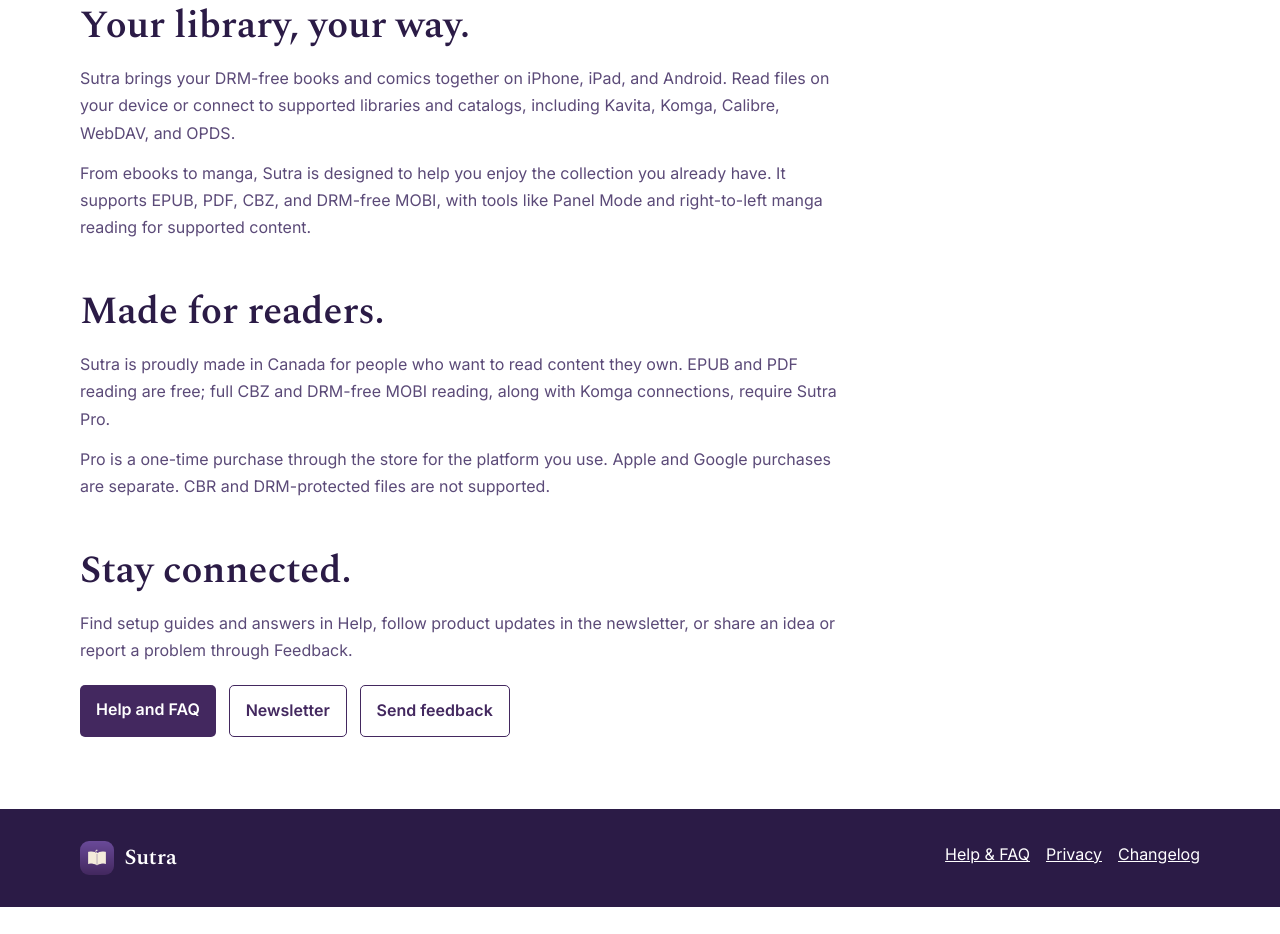
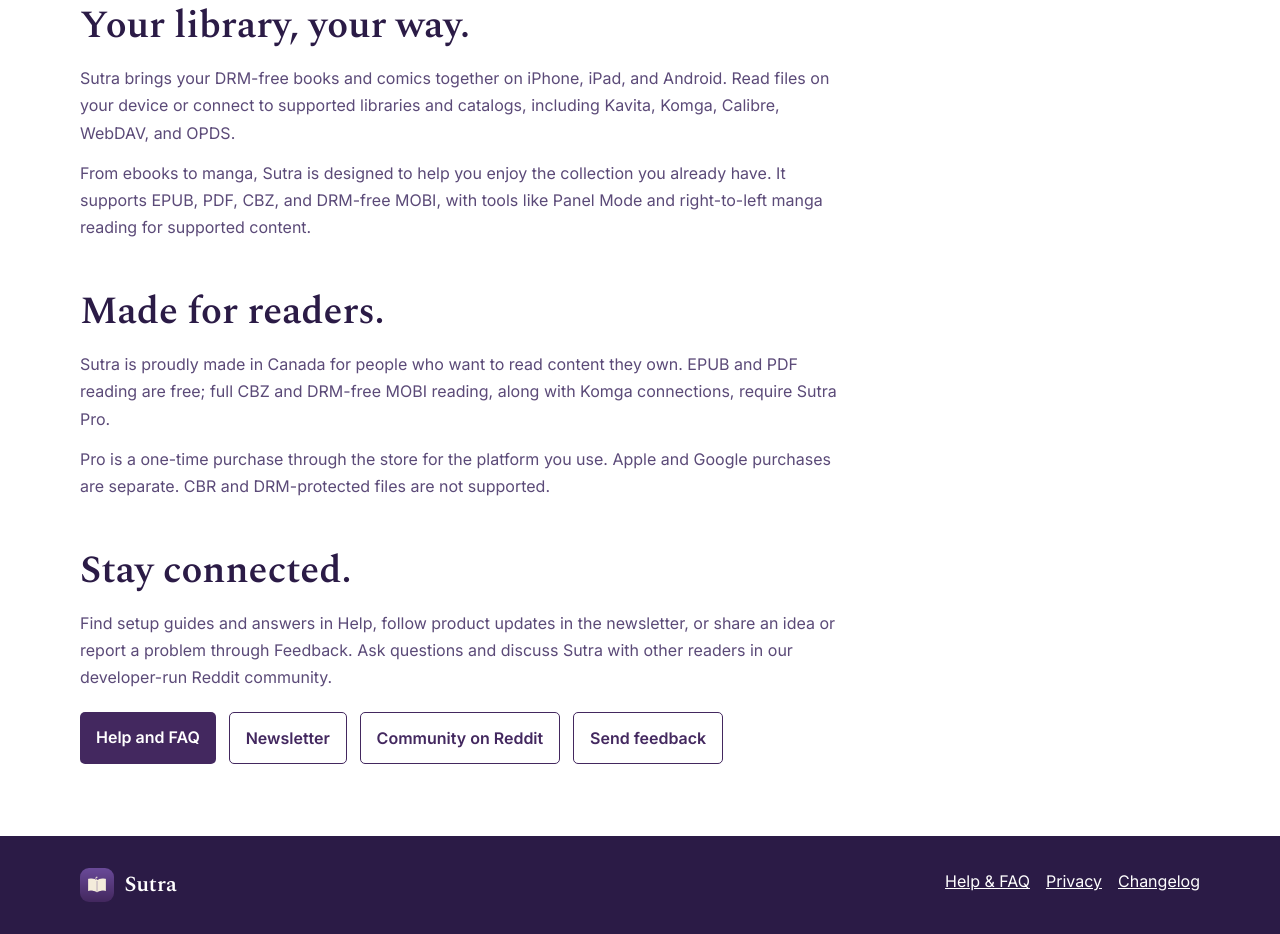
Before and after one commit to koustavdg/sutra-web, a website: page about.html in a window 1280 px wide. Shown: the part 510-1444 px from the top of the page. Before the commit the page ends 1417 px from the top, so only its background shows below. Drawn offline with nearby package versions, Linux system fonts and the light colour scheme.

Commit message:
Link to Sutra Reddit community

```diff
--- a/about.html
+++ b/about.html
@@ -27,7 +27,7 @@
 <main class="wrap"><div class="body">
   <section><h2>Your library, your way.</h2><p>Sutra brings your DRM-free books and comics together on iPhone, iPad, and Android. Read files on your device or connect to supported libraries and catalogs, including Kavita, Komga, Calibre, WebDAV, and OPDS.</p><p>From ebooks to manga, Sutra is designed to help you enjoy the collection you already have. It supports EPUB, PDF, CBZ, and DRM-free MOBI, with tools like Panel Mode and right-to-left manga reading for supported content.</p></section>
   <section><h2>Made for readers.</h2><p>Sutra is proudly made in Canada for people who want to read content they own. EPUB and PDF reading are free; full CBZ and DRM-free MOBI reading, along with Komga connections, require Sutra Pro.</p><p>Pro is a one-time purchase through the store for the platform you use. Apple and Google purchases are separate. CBR and DRM-protected files are not supported.</p></section>
-  <section><h2>Stay connected.</h2><p>Find setup guides and answers in Help, follow product updates in the newsletter, or share an idea or report a problem through Feedback.</p><div class="links"><a class="button" href="help.html">Help and FAQ</a><a class="button secondary" href="https://newsletter.sutra-reader.com/">Newsletter</a><a class="button secondary" href="feedback.html">Send feedback</a></div></section>
+  <section><h2>Stay connected.</h2><p>Find setup guides and answers in Help, follow product updates in the newsletter, or share an idea or report a problem through Feedback. Ask questions and discuss Sutra with other readers in our developer-run Reddit community.</p><div class="links"><a class="button" href="help.html">Help and FAQ</a><a class="button secondary" href="https://newsletter.sutra-reader.com/">Newsletter</a><a class="button secondary" href="https://www.reddit.com/r/SutraApp/">Community on Reddit</a><a class="button secondary" href="feedback.html">Send feedback</a></div></section>
 </div></main>
 <footer><div class="wrap footer-row"><a class="brand" href="/"><img src="assets/app-icon.png" alt="">Sutra</a><nav class="footer-links" aria-label="Footer"><a href="help.html">Help &amp; FAQ</a><a href="privacy.html">Privacy</a><a href="changelog.html">Changelog</a></nav></div></footer>
 </body>
```
Also changed, not shown: index.html (+1 -0 lines).
